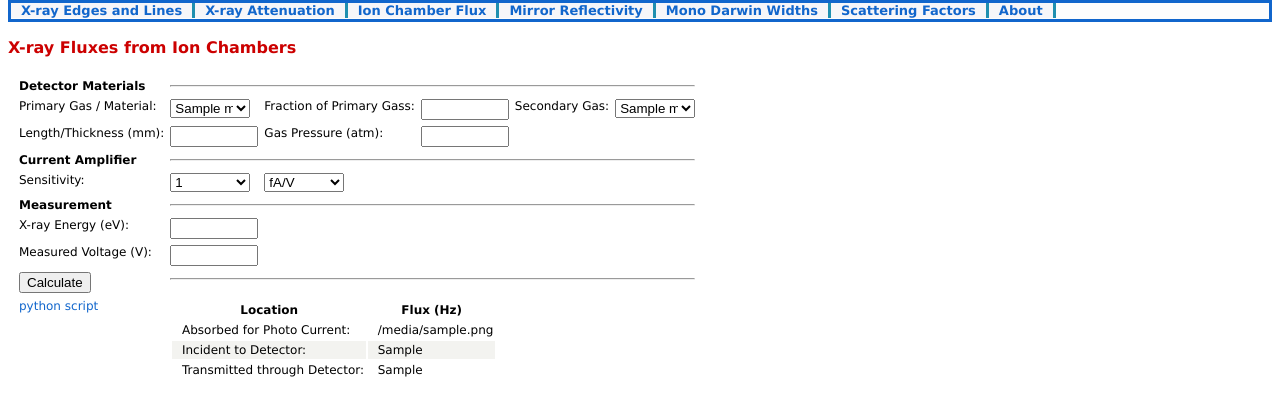
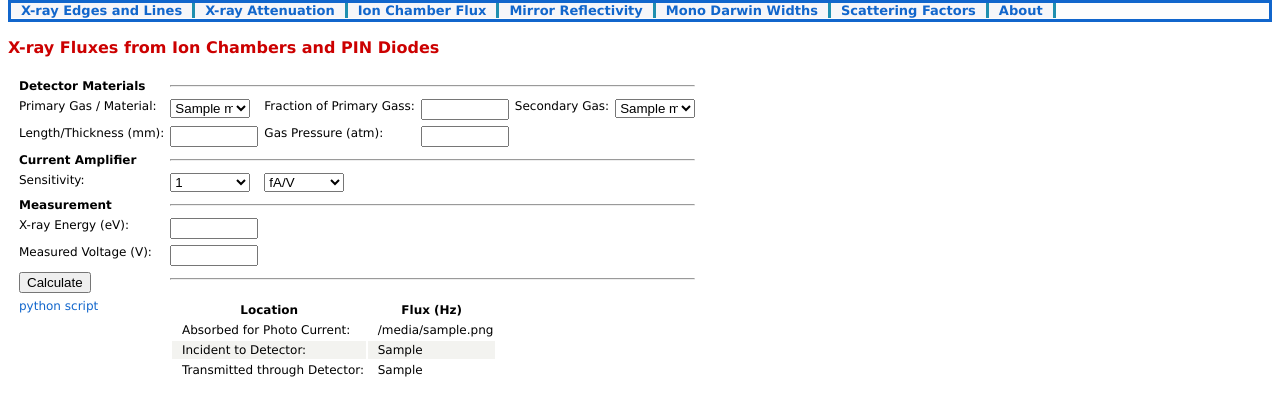
Before and after one commit to xraypy/xrayweb, a Flask app: template xrayweb/templates/ionchamber.html in a window 1280 px wide. Shown: the part 39-455 px from the top of the page. Run offline with Flask 2, Linux system fonts and the light colour scheme; the template is opened without the code that fills it: most values are stand-ins (such as "Sample title", 1, 10 or a date in 2020); parts of the project's set-up code (start-up, migrations or seed data) failed here and were passed over.

Commit message:
add pin diode label

```diff
--- a/xrayweb/templates/ionchamber.html
+++ b/xrayweb/templates/ionchamber.html
@@ -1,7 +1,7 @@
 {% extends "layout.html" %}
 
 {% block body %}
-<p><div class=subtitle>X-ray Fluxes from Ion Chambers </div></p>
+<p><div class=subtitle>X-ray Fluxes from Ion Chambers and PIN Diodes </div></p>
 
 <div class=body>
 
```
